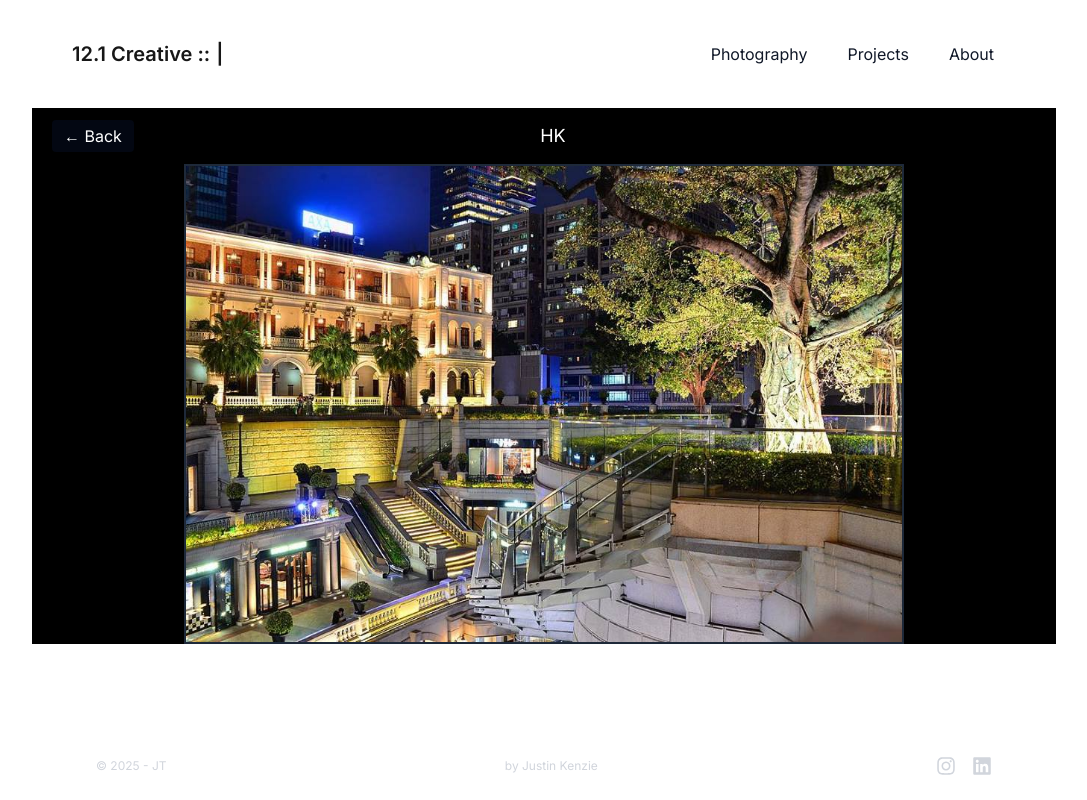
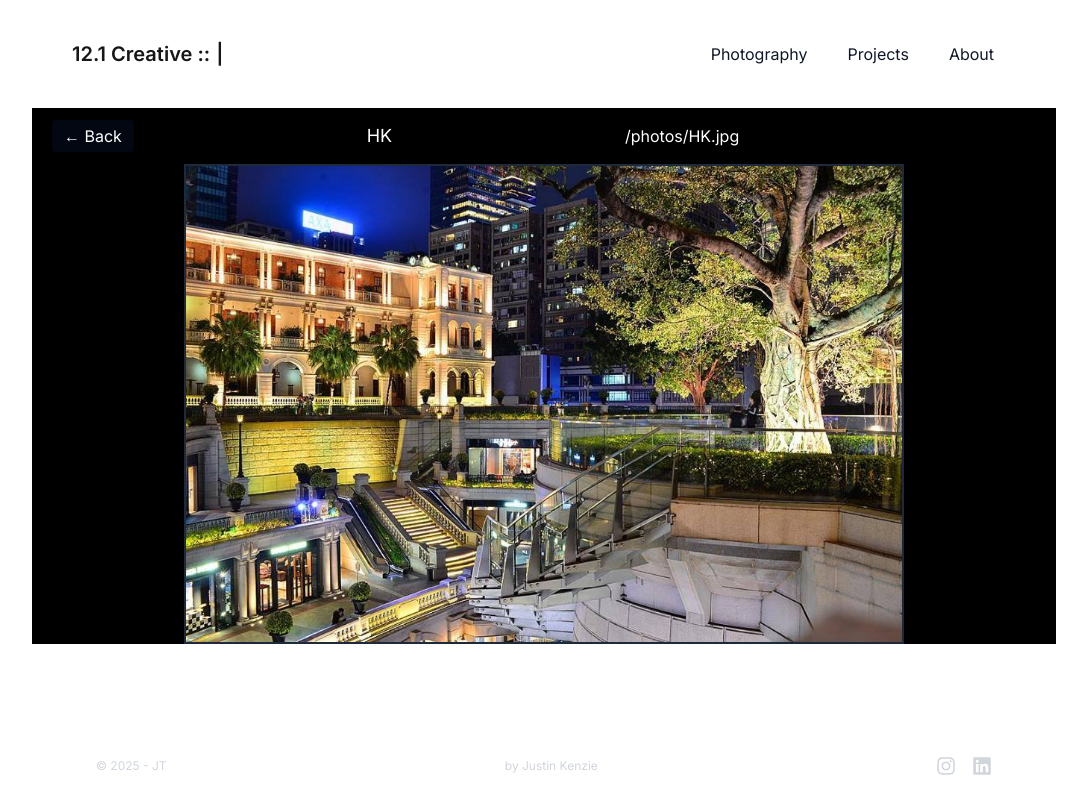
Before and after one commit to josephthen3320/corgi-portfolio, a Next.js app: page /photography/HK in a window 1280 px wide. Shown: the whole page, without its empty margins (96-1183 px from the left). Built offline with nearby package versions, Linux system fonts and the light colour scheme.

Commit message:
update: optimise photo page

```diff
--- a/src/app/photography/[photoId]/page.tsx
+++ b/src/app/photography/[photoId]/page.tsx
@@ -41,6 +41,7 @@ export default function PhotoPage({ params }: { params: Promise<{ photoId: strin
                         .replace(/[-_]/g, ' ') // Replace hyphens/underscores with spaces
                         .replace(/\b\w/g, (char) => char.toUpperCase())} {/* Capitalize first letter of each word */}
                 </span>
+                <span>{photoSrc}</span>
                 <div className="w-16" /> {/* Placeholder to balance flex spacing */}
             </div>
 
```
